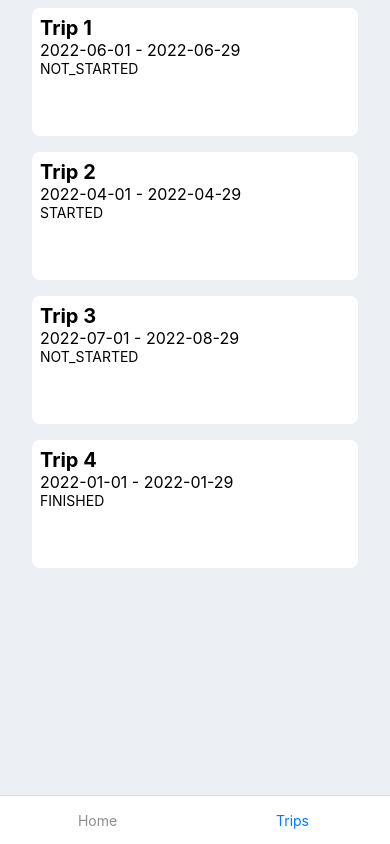
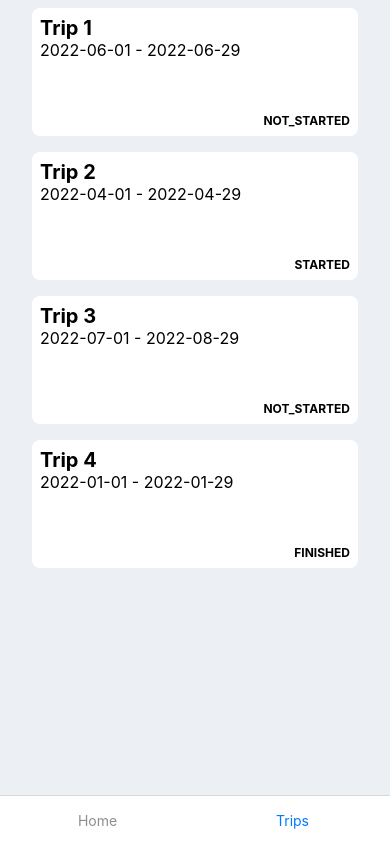
Before and after one commit to n-trance/freely, a React Native app: screen /trips in a window 390 px wide. Built offline with nearby package versions, Linux system fonts and the light colour scheme.

Commit message:
feat: add refresh control

```diff
--- a/src/features/trips/components/trip-card.tsx
+++ b/src/features/trips/components/trip-card.tsx
@@ -42,16 +42,15 @@ const styles = StyleSheet.create({
   nameText: {
     fontSize: 20,
     fontWeight: 'bold',
-    // required for iOS - need the font
-    // fontFamily: 'SFProDisplay-Bold'
   },
   dateText: {
     fontSize: 16,
   },
-  stylesText: {
+  statusText: {
     fontSize: 12,
     fontWeight: 'bold',
-    // required for iOS - need the font
-    // fontFamily: 'SFProDisplay-Bold'
+    position: 'absolute',
+    right: spacing.s,
+    bottom: spacing.s,
   },
 });
--- a/src/features/trips/screens/trips.tsx
+++ b/src/features/trips/screens/trips.tsx
@@ -6,6 +6,7 @@ import {
   ActivityIndicator,
   ScrollView,
   SafeAreaView,
+  RefreshControl,
 } from 'react-native';
 import { fetchTripList } from '../trips-slice';
 import { useAppDispatch, useAppSelector } from '../../../hooks';
@@ -40,7 +41,14 @@ export const TripsScreen = () => {
 
   return (
     <SafeAreaView style={styles.container}>
-      <ScrollView style={styles.tripsContainer}>
+      <ScrollView
+        style={styles.tripsContainer}
+        refreshControl={
+          <RefreshControl
+            refreshing={trips.status !== 'SUCCESS'}
+            onRefresh={() => dispatch(fetchTripList())}
+          />
+        }>
         {trips.data.map(trip => (
           <TripCard
             key={trip.id}
```
